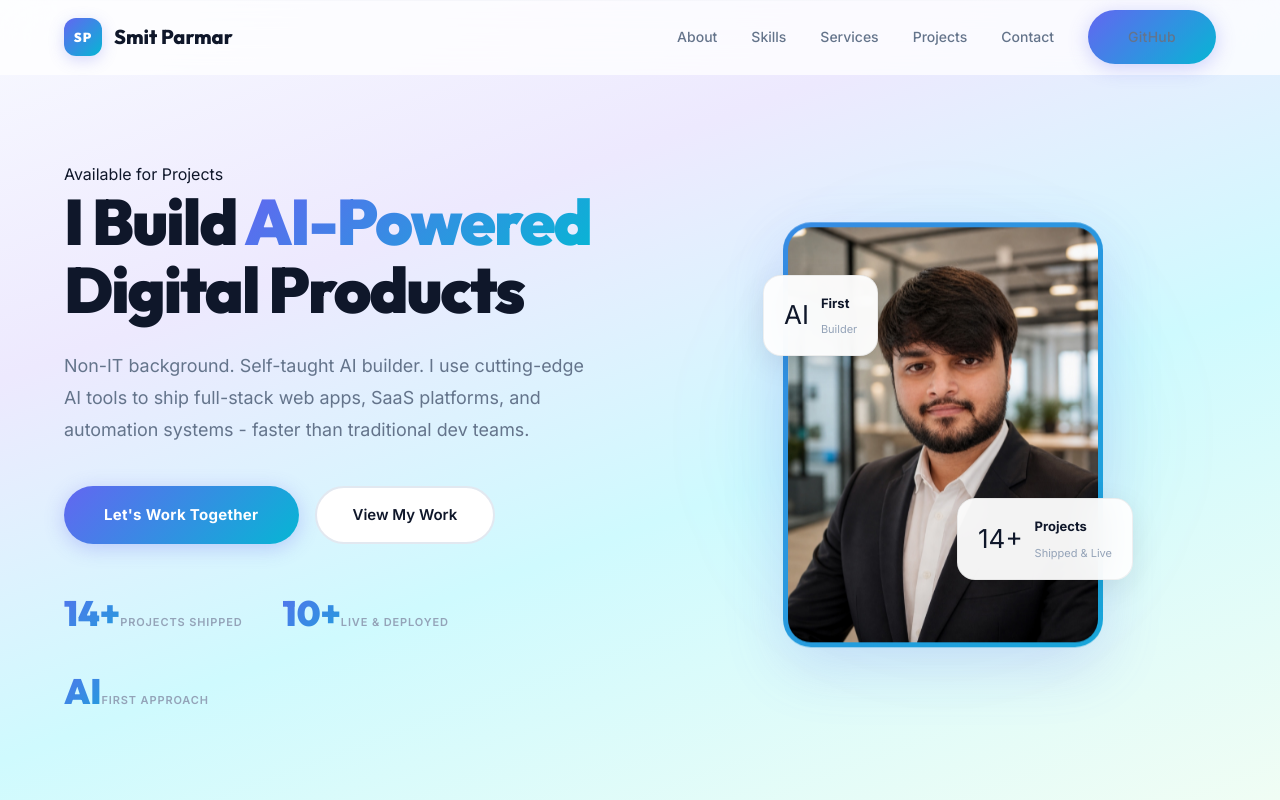
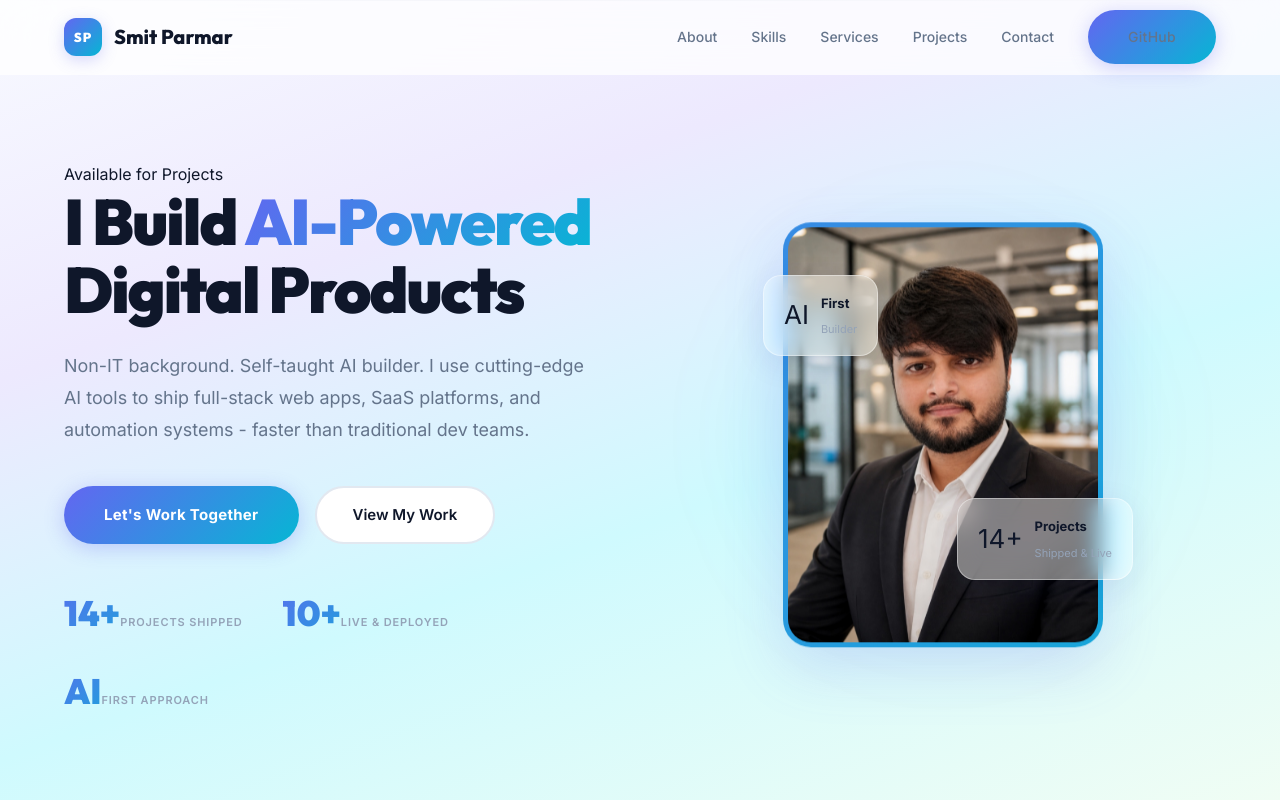
Before and after one commit to Smart123-12/smit-portfolio, a React (Vite) app: page / in a window 1280 px wide. Shown: the top 800 px of the page. Built offline with nearby package versions, Linux system fonts and the light colour scheme.

Commit message:
fix(design): make badges glassmorphic and hide redundant photo on mobile

```diff
--- a/src/App.css
+++ b/src/App.css
@@ -168,13 +168,21 @@
 }
 .hero-float-badge {
   position: absolute; z-index: 2;
-  background: rgba(255,255,255,0.95); backdrop-filter: blur(20px);
-  border: 1px solid rgba(0,0,0,0.06); border-radius: 18px;
+  background: rgba(255, 255, 255, 0.45);
+  backdrop-filter: blur(12px) saturate(180%);
+  -webkit-backdrop-filter: blur(12px) saturate(180%);
+  border: 1px solid rgba(255, 255, 255, 0.4);
+  border-radius: 18px;
   padding: 14px 20px; display: flex; align-items: center; gap: 12px;
-  box-shadow: 0 8px 30px rgba(0,0,0,0.08);
+  box-shadow: 0 8px 32px rgba(31, 38, 135, 0.08);
   animation: float 5s ease-in-out infinite;
+  transition: all 0.3s ease;
 }
-.hero-float-badge:hover { box-shadow: var(--shadow-glow); border-color: rgba(99,102,241,0.2); }
+.hero-float-badge:hover {
+  background: rgba(255, 255, 255, 0.6);
+  border-color: rgba(99, 102, 241, 0.45);
+  box-shadow: 0 10px 40px rgba(99, 102, 241, 0.15);
+}
 .hero-float-badge span:first-child { font-size: 26px; }
 .hero-float-badge strong { font-size: 13px; color: var(--text-dark); }
 .hero-float-badge small { font-size: 11px; color: var(--text-dim); }
@@ -506,6 +514,7 @@
 
 /* ===== RESPONSIVE ===== */
 @media (max-width: 900px) {
+  .about-left { display: none !important; }
   .hero-inner { grid-template-columns: 1fr; text-align: center; }
   .hero-desc { margin-left: auto; margin-right: auto; }
   .hero-btns { justify-content: center; }
```
